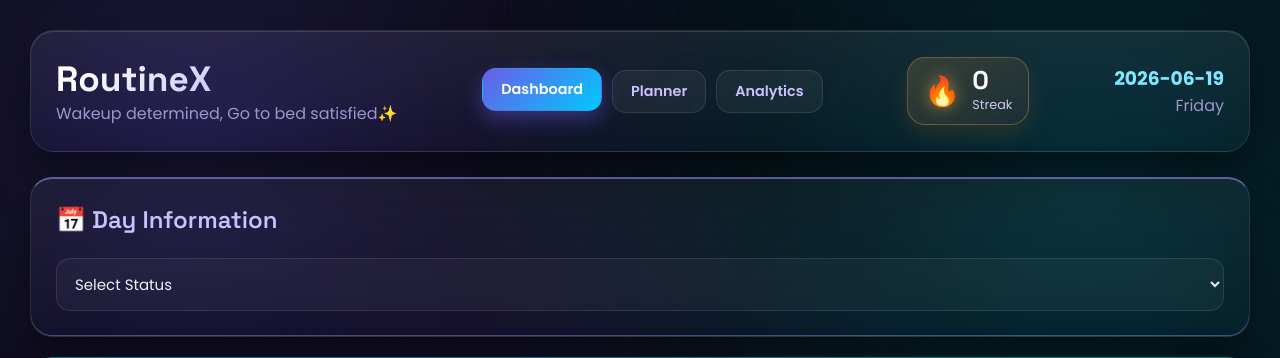
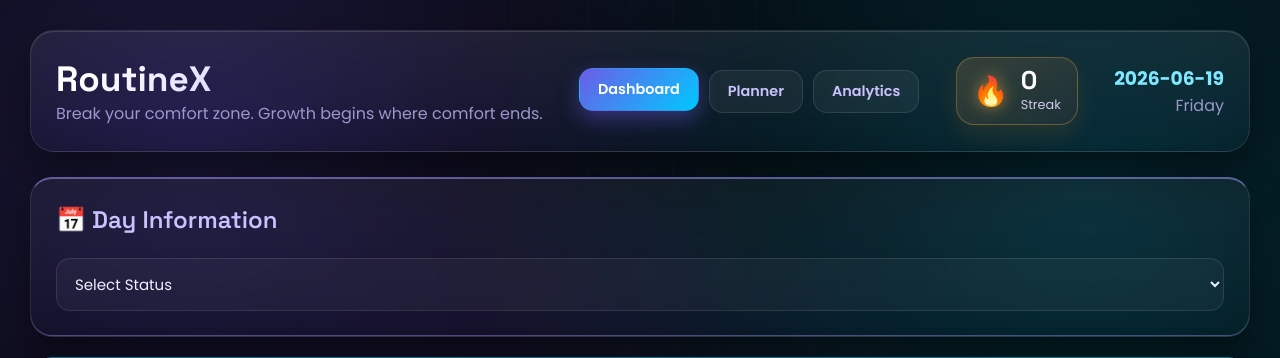
Before and after one commit to Anaj-narinV/RoutineX, a Flask app: page /dashboard in a window 1280 px wide. Shown: the top 358 px of the page. Run offline with Flask 3, Linux system fonts and the light colour scheme; data that the repository does not hold is empty.

Commit message:
Update motivational message in dashboard.html

```diff
--- a/templates/dashboard.html
+++ b/templates/dashboard.html
@@ -36,7 +36,7 @@
             <h1>RoutineX</h1>
 
             <p>
-                Wakeup determined, Go to bed satisfied✨
+                Break your comfort zone. Growth begins where comfort ends.
             </p>
 
         </div>
```
